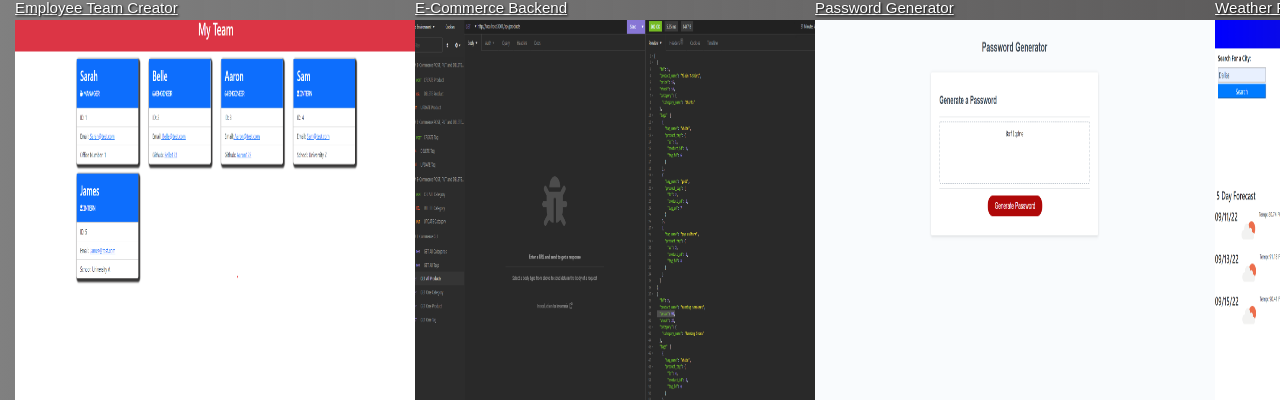
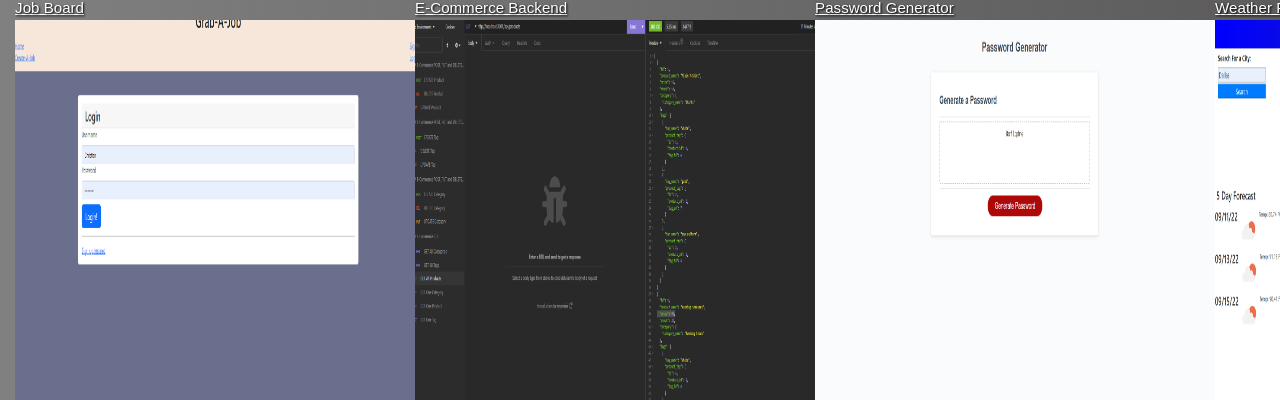
Before and after one commit to Chrisld50/My_Portfolio, a plain HTML site: page index.html in a window 1280 px wide. Shown: the part 1027-1427 px from the top of the page. Drawn offline with Linux system fonts and the light colour scheme.

Commit message:
added project 2

```diff
--- a/index.html
+++ b/index.html
@@ -83,8 +83,8 @@
     </div>
     <div class="my-work">
       <div class="pic">
-        <a href="https://github.com/Chrisld50/Team-Creator" target="_blank"> Employee Team Creator  </a>
-        <a href="https://drive.google.com/file/d/1Q3IkZcNCkFk0CeWcHyQ8HjcWG4ORwcfz/view" target="_blank"> <img src="./assets/Image/Team Creator Screenshot 1.png" height='400px' width="400px"></a>
+        <a href="https://grabajob.herokuapp.com/login" target="_blank"> Job Board  </a>
+        <a href="https://github.com/Chrisld50/job_board" target="_blank"> <img src="./assets/Image/Project 2 screenshot.png" height='400px' width="400px"></a>
       </div>
     <div class="pic">
       <a href="https://github.com/Chrisld50/E-commerce_BE" target="_blank"> E-Commerce Backend </a>
```
Also changed, not shown: assets/Image/Project 2 screenshot.png (added).
